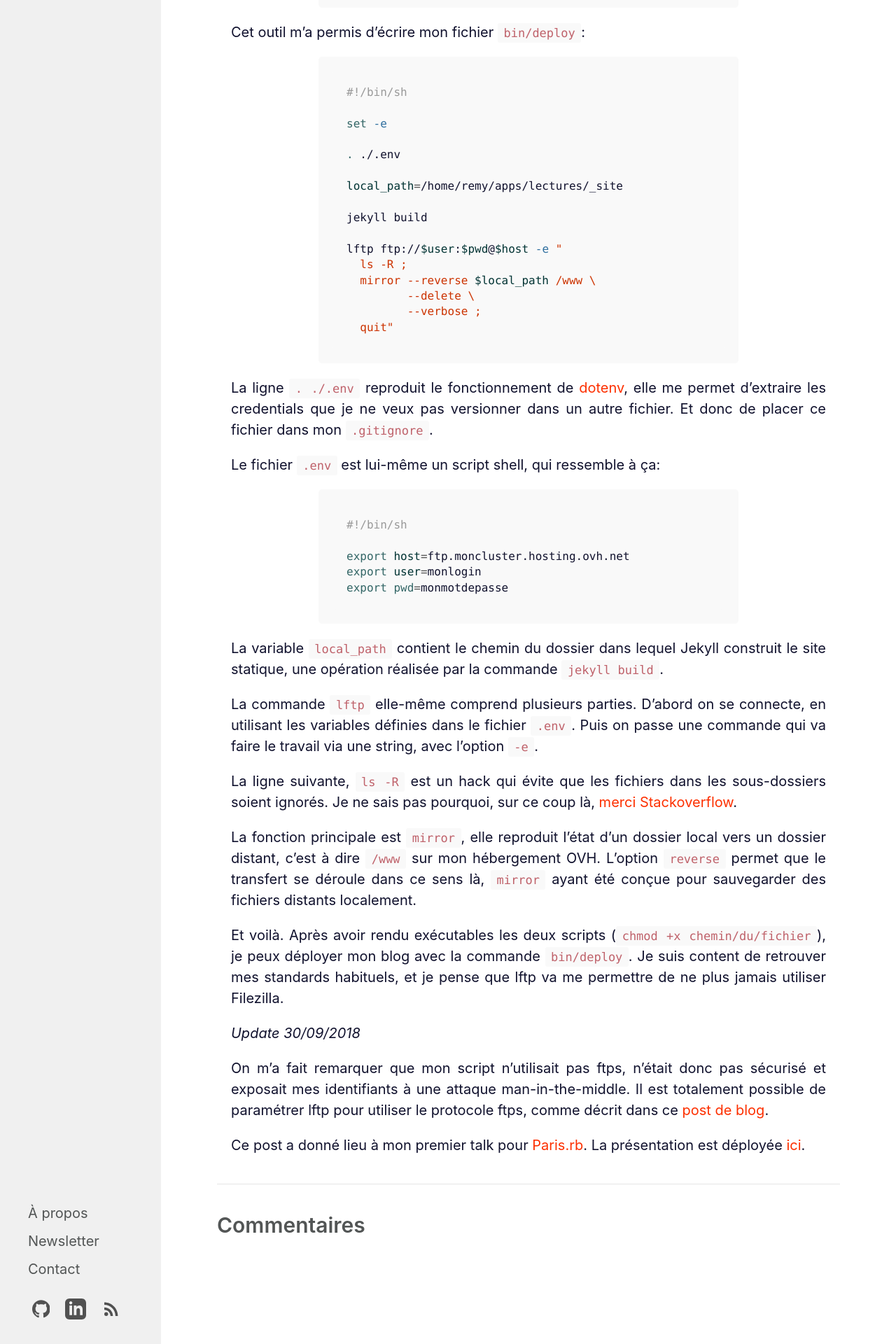
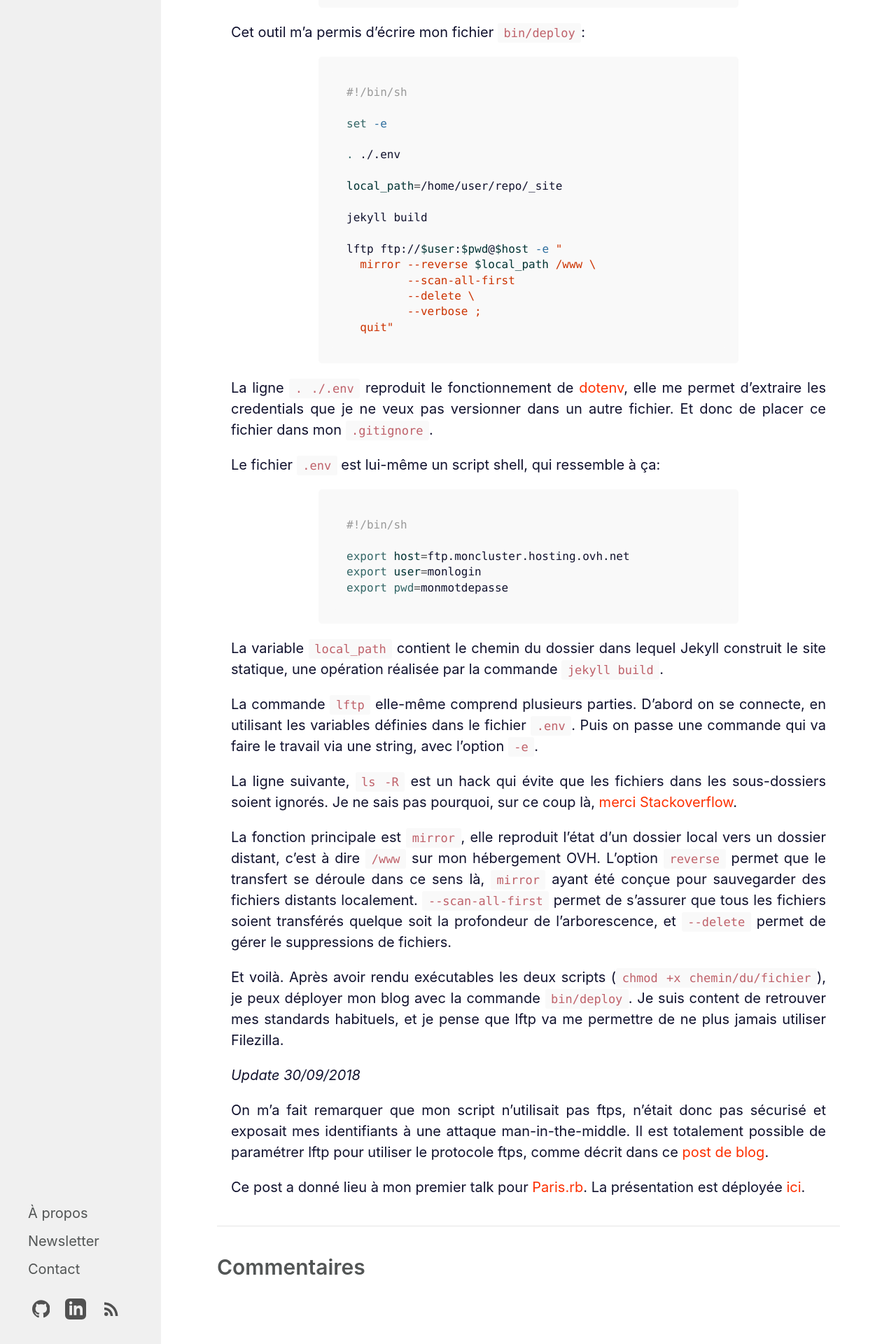
Before and after one commit to Ruff9/inventif, a Jekyll site: the page built from _posts/2018-09-07-deployJekyllOVH.md, in a window 1280 px wide. Shown: the part 1222-3142 px from the top of the page at 70% size. Built offline with Jekyll 4.4.1, drawn with Linux system fonts in a browser that asks for light colours; comment, search, counter and statistics services are not loaded.

Commit message:
update last post

```diff
--- a/_posts/2018-09-07-deployJekyllOVH.md
+++ b/_posts/2018-09-07-deployJekyllOVH.md
@@ -36,13 +36,13 @@ set -e
 
 . ./.env
 
-local_path=/home/remy/apps/lectures/_site
+local_path=/home/user/repo/_site
 
 jekyll build
 
 lftp ftp://$user:$pwd@$host -e "
-  ls -R ;
   mirror --reverse $local_path /www \
+         --scan-all-first
          --delete \
          --verbose ;
   quit"
@@ -66,7 +66,7 @@ La commande `lftp` elle-même comprend plusieurs parties. D'abord on se connecte
 
 La ligne suivante, `ls -R` est un hack qui évite que les fichiers dans les sous-dossiers soient ignorés. Je ne sais pas pourquoi, sur ce coup là, [merci Stackoverflow](https://serverfault.com/questions/742459/lftp-reverse-mirror-silently-skips-files-in-subfolders).
 
-La fonction principale est `mirror`, elle reproduit l'état d'un dossier local vers un dossier distant, c'est à dire `/www` sur mon hébergement OVH. L'option `reverse` permet que le transfert se déroule dans ce sens là, `mirror` ayant été conçue pour sauvegarder des fichiers distants localement.
+La fonction principale est `mirror`, elle reproduit l'état d'un dossier local vers un dossier distant, c'est à dire `/www` sur mon hébergement OVH. L'option `reverse` permet que le transfert se déroule dans ce sens là, `mirror` ayant été conçue pour sauvegarder des fichiers distants localement. `--scan-all-first` permet de s'assurer que tous les fichiers soient transférés quelque soit la profondeur de l'arborescence, et `--delete` permet de gérer le suppressions de fichiers.
 
 Et voilà. Après avoir rendu exécutables les deux scripts (`chmod +x chemin/du/fichier`), je peux déployer mon blog avec la commande `bin/deploy`. Je suis content de retrouver mes standards habituels, et je pense que lftp va me permettre de ne plus jamais utiliser Filezilla.
 
```
